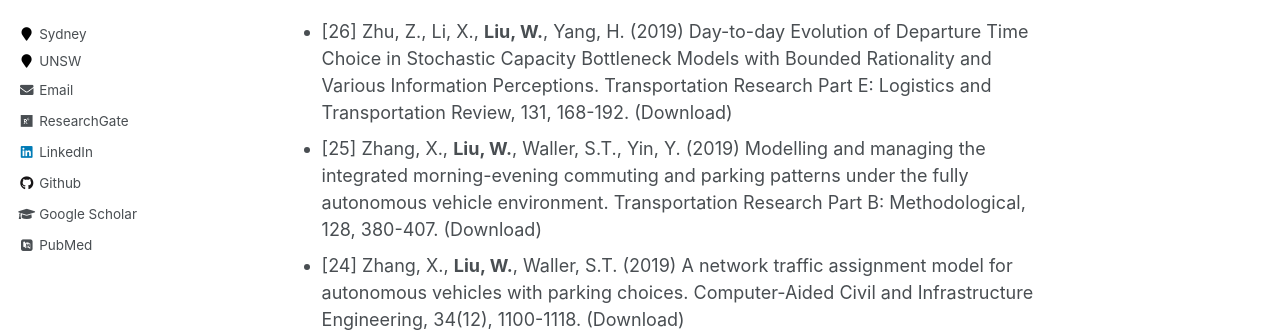
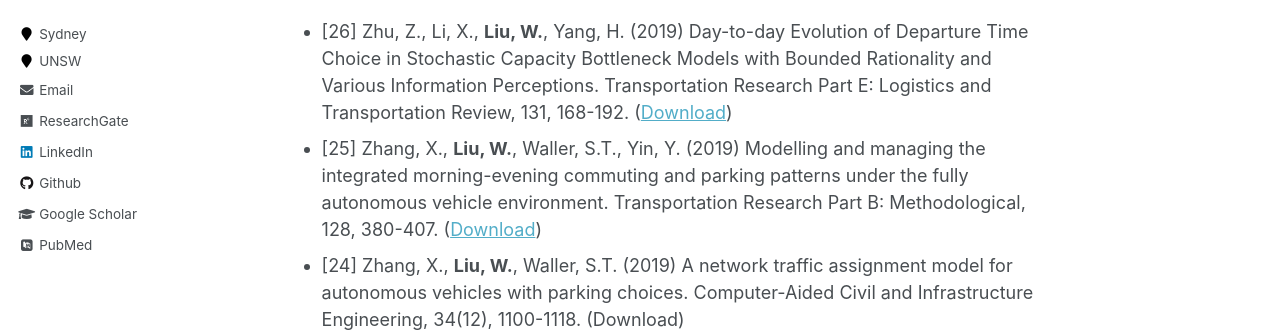
Before and after one commit to weiliu2016/weiliu2016.github.io, a Jekyll site: the page built from _pages/publications.md, in a window 1280 px wide and 900 px high. Shown: the part 527-859 px from the top of the window. Built offline with Jekyll 4.4.1, drawn with Linux system fonts in a browser that asks for light colours; some web fonts are replaced; part of the change alters nothing that is shown.

```diff
--- a/_pages/publications.md
+++ b/_pages/publications.md
@@ -23,8 +23,8 @@ Journal Publications
 * [27] Wu, W., Liu, Y., **Liu, W.**, Wu, G., Ma, W. (2020) A Novel Autonomous Vehicle Trajectory Planning and Control Model for Connected-and-Autonomous Intersections. Acta Automatica Sinica, in press. (Download)
 
 **2019**
-* [26] Zhu, Z., Li, X., **Liu, W.**, Yang, H. (2019) Day-to-day Evolution of Departure Time Choice in Stochastic Capacity Bottleneck Models with Bounded Rationality and Various Information Perceptions. Transportation Research Part E: Logistics and Transportation Review, 131, 168-192. (Download)
-* [25] Zhang, X., **Liu, W.**, Waller, S.T., Yin, Y. (2019) Modelling and managing the integrated morning-evening commuting and parking patterns under the fully autonomous vehicle environment. Transportation Research Part B: Methodological, 128, 380-407. (Download)
+* [26] Zhu, Z., Li, X., **Liu, W.**, Yang, H. (2019) Day-to-day Evolution of Departure Time Choice in Stochastic Capacity Bottleneck Models with Bounded Rationality and Various Information Perceptions. Transportation Research Part E: Logistics and Transportation Review, 131, 168-192. ([Download](https://www.sciencedirect.com/science/article/pii/S1366554519301553))
+* [25] Zhang, X., **Liu, W.**, Waller, S.T., Yin, Y. (2019) Modelling and managing the integrated morning-evening commuting and parking patterns under the fully autonomous vehicle environment. Transportation Research Part B: Methodological, 128, 380-407. ([Download](https://www.sciencedirect.com/science/article/pii/S0191261518308841))
 * [24] Zhang, X., **Liu, W.**, Waller, S.T. (2019) A network traffic assignment model for autonomous vehicles with parking choices. Computer-Aided Civil and Infrastructure Engineering, 34(12), 1100-1118. (Download)
 * [23] Wu, W., Liu, Y., **Liu, W.**, Zhang, F., David, R., Dixit, V. (2019) An integrated approach for optimizing left-turn forbiddance decisions along urban arterial road. Transportmetrica B: Transport Dynamics, 7, 1481-1504. (Download)
 * [22] Wang, X., **Liu, W.**, Wang, D., Yang, H., Ye, J. (2019) Customer behavioural modelling of order cancellation in coupled ride-sourcing and taxi markets. Transportation Research Part B: Methodological, in press. (Download)
```
